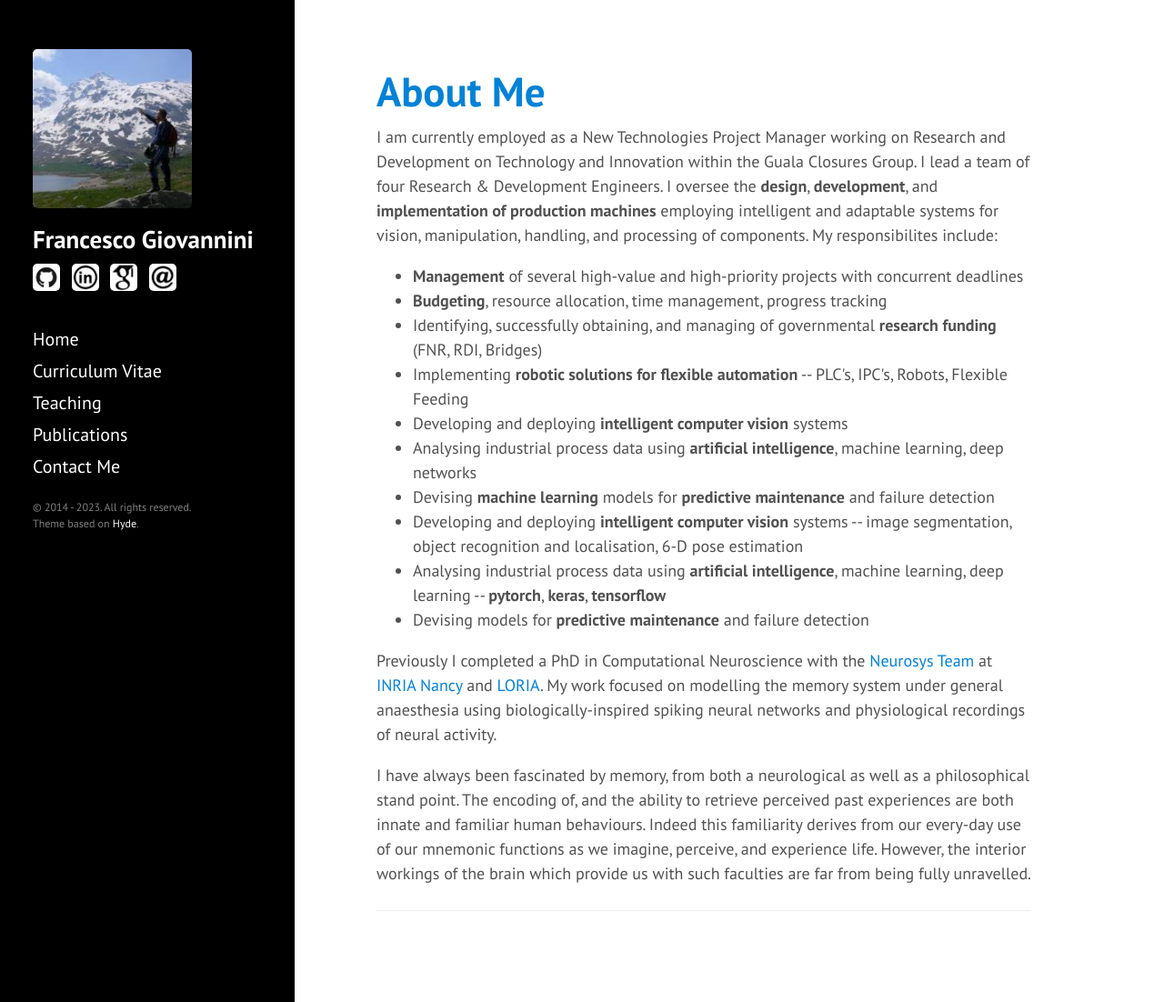
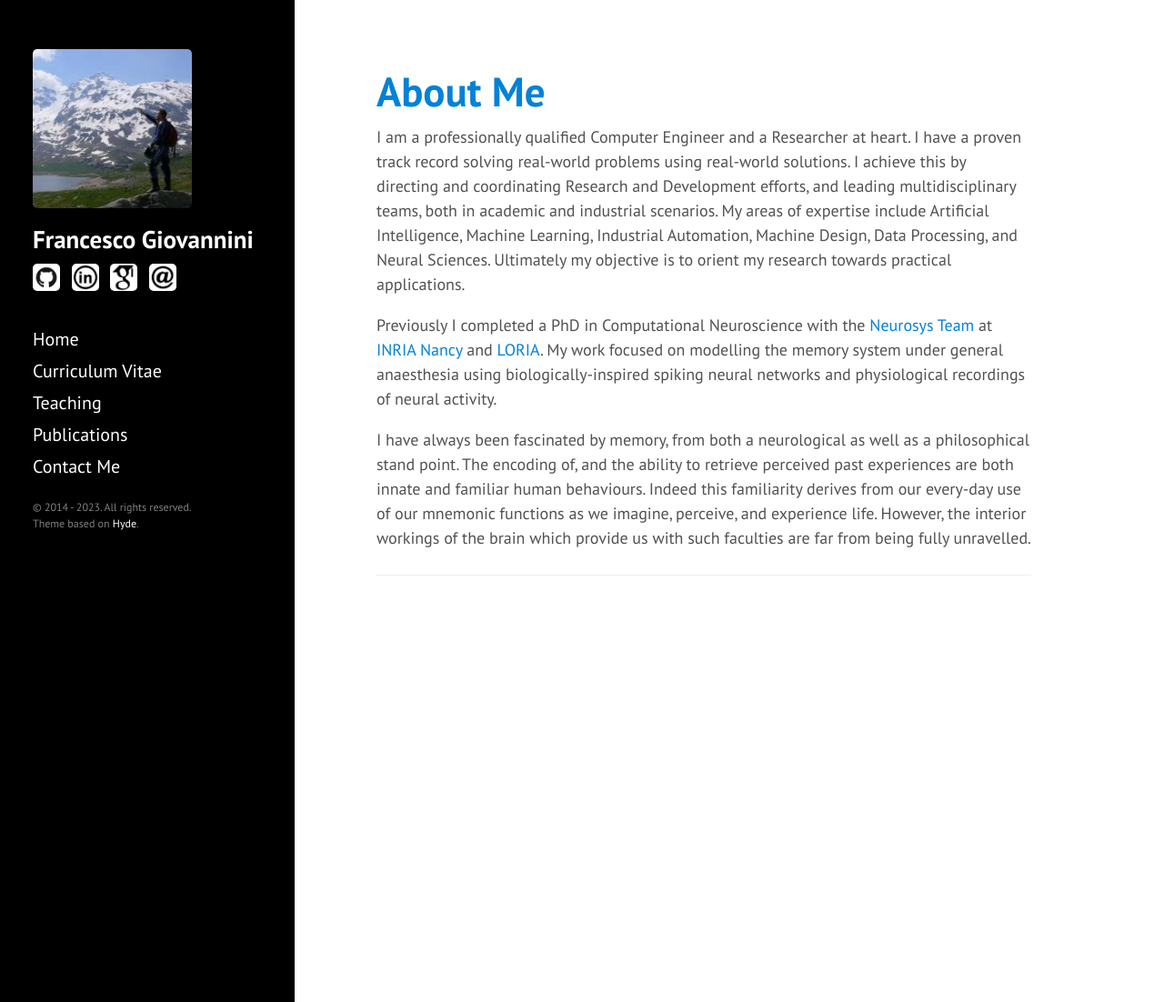
Before and after one commit to JoErNanO/joernano.github.io, a Jekyll site: the page built from index.html, in a window 1280 px wide and 1102 px high. Shown: the whole window at 91% size. Built offline with Jekyll 4.4.1, drawn with Linux system fonts in a browser that asks for light colours; the list of posts is cut into pages by our own code.

Commit message:
[CV] Update cv with end of Guala experience.

```diff
--- a/index.html
+++ b/index.html
@@ -4,23 +4,10 @@ title: Home
 ---
 
 <h1 class="page-title">About Me</h1>
-<p>I am currently employed as a New Technologies Project Manager working on Research and Development on Technology and Innovation within the Guala Closures Group.
-I lead a team of four Research &amp; Development Engineers.
-I oversee the <b>design</b>, <b>development</b>, and <b>implementation of production machines</b> employing intelligent and adaptable systems for vision, manipulation, handling, and processing of components.
-
-My responsibilites include:
-<ul>
-        <li> <b>Management</b> of several high-value and high-priority projects with concurrent deadlines
-        <li> <b>Budgeting</b>, resource allocation, time management, progress tracking
-        <li> Identifying, successfully obtaining, and managing of governmental <b>research funding</b> (FNR, RDI, Bridges)
-        <li> Implementing <b>robotic solutions for flexible automation</b> -- PLC's, IPC's, Robots, Flexible Feeding
-        <li> Developing and deploying <b>intelligent computer vision</b> systems
-        <li> Analysing industrial process data using <b>artificial intelligence</b>, machine learning, deep networks
-		<li> Devising <b>machine learning</b> models for <b>predictive maintenance</b> and failure detection
-        <li> Developing and deploying <b>intelligent computer vision</b> systems -- image segmentation, object recognition and localisation, 6-D pose estimation
-        <li> Analysing industrial process data using <b>artificial intelligence</b>, machine learning, deep learning -- <b>pytorch</b>, <b>keras</b>, <b>tensorflow</b>
-        <li> Devising models for <b>predictive maintenance</b> and failure detection
-</ul>
+<p>I am a professionally qualified Computer Engineer and a Researcher at heart.
+I have a proven track record solving real-world problems using real-world solutions.
+I achieve this by directing and coordinating Research and Development efforts, and leading multidisciplinary teams, both in academic and industrial scenarios.
+My areas of expertise include Artificial Intelligence, Machine Learning, Industrial Automation, Machine Design, Data Processing, and Neural Sciences. Ultimately my objective is to orient my research towards practical applications.
 </p>
 <p>Previously I completed a PhD in Computational Neuroscience with the <a href="http://neurosys.loria.fr">Neurosys Team</a> at <a href="http://www.inria.fr/en/centre/nancy">INRIA Nancy</a> and <a href="http://www.loria.fr">LORIA</a>.
 My work focused on modelling the memory system under general anaesthesia using biologically-inspired spiking neural networks and physiological recordings of neural activity.</p>
```
Also changed, not shown: pages/01-cv.md (+7 -7 lines).
